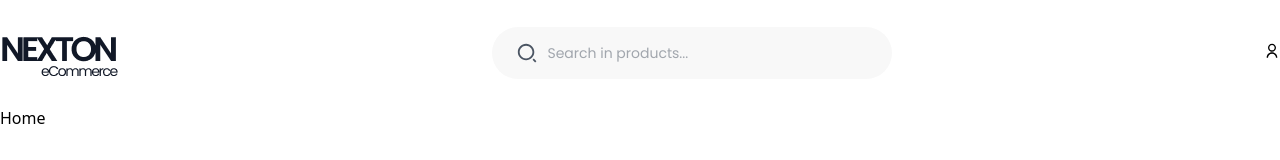
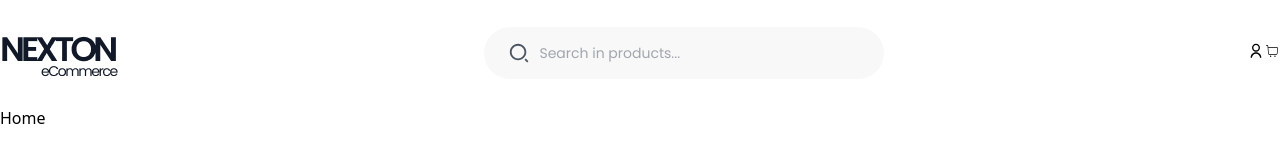
Before and after one commit to Rakib-Hassan-web/nexton-figma-, a React (Vite) app: page / in a window 1280 px wide. Shown: the top 160 px of the page. Built offline with nearby package versions, Linux system fonts and the light colour scheme.

Commit message:
cart icon added

```diff
--- a/src/components/Navbar.jsx
+++ b/src/components/Navbar.jsx
@@ -6,6 +6,8 @@ import logo from '../assets/image/logo.png'
 
 
 import { RiUserLine } from "react-icons/ri";
+import { CiShoppingCart } from "react-icons/ci";
+
 
 
 const Navbar = () => {
@@ -31,6 +33,7 @@ return (
       <div className="nav_icons">
 
      <button><RiUserLine/></button>
+     <button><CiShoppingCart/></button>
 
       </div>
 
```
